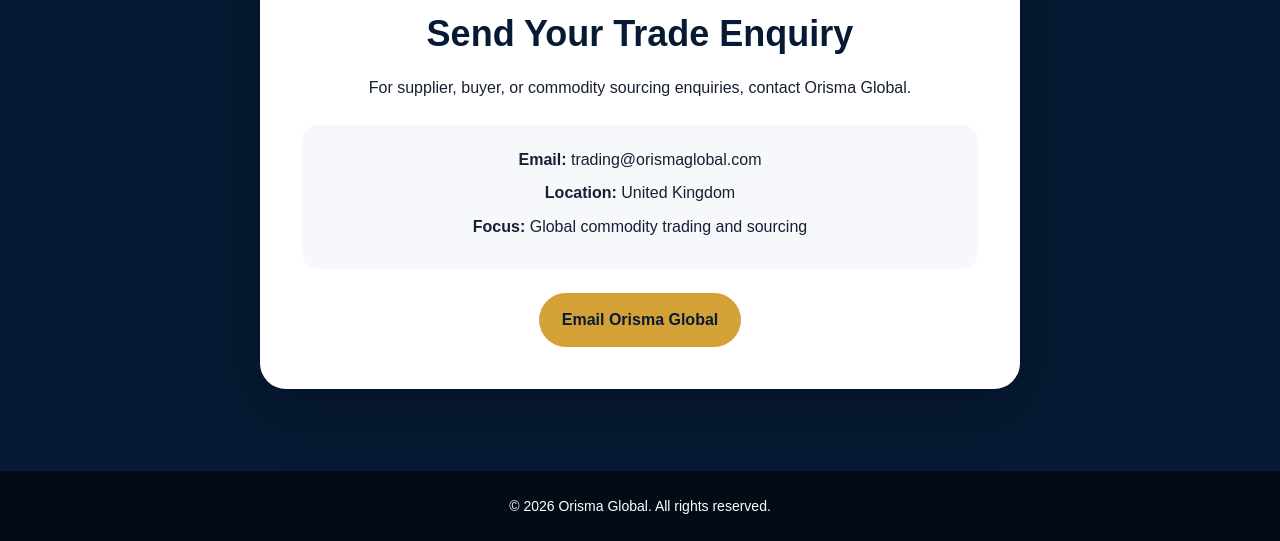
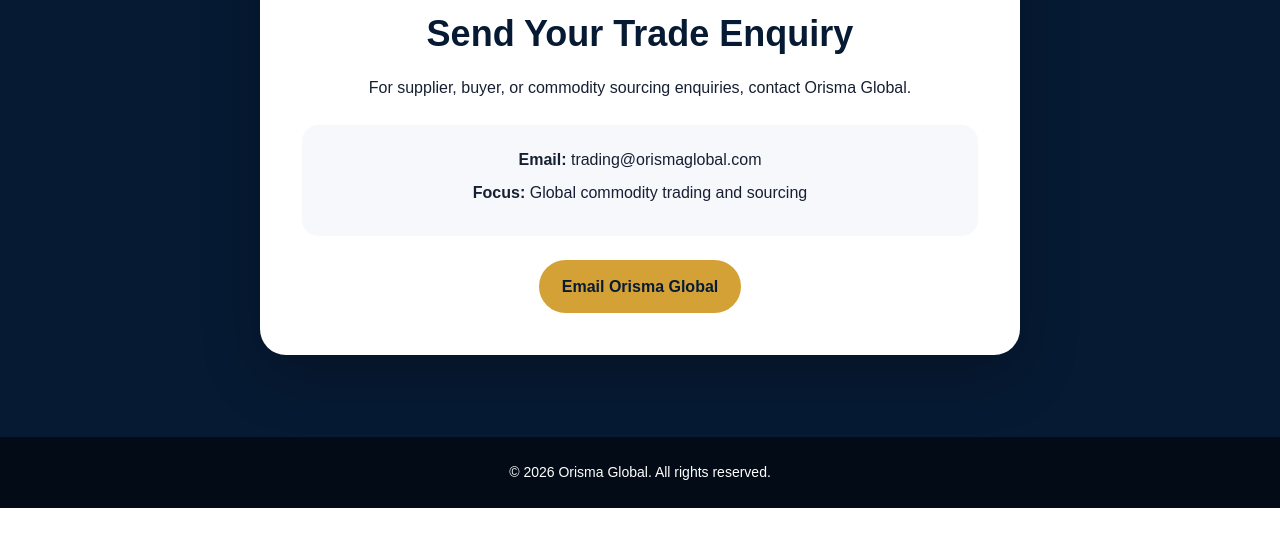
Before and after one commit to AIwizarduk/orismaglobal, a plain HTML site: page index.html in a window 1280 px wide. Shown: the part 2678-3219 px from the top of the page. After the commit the page ends 3186 px from the top, so only its background shows below. Drawn offline with Linux system fonts and the light colour scheme.

Commit message:
Update index.html

```diff
--- a/index.html
+++ b/index.html
@@ -121,7 +121,7 @@
 
         <div class="contact-details">
           <p><strong>Email:</strong> trading@orismaglobal.com</p>
-          <p><strong>Location:</strong> United Kingdom</p>
+
           <p><strong>Focus:</strong> Global commodity trading and sourcing</p>
         </div>
 
```
